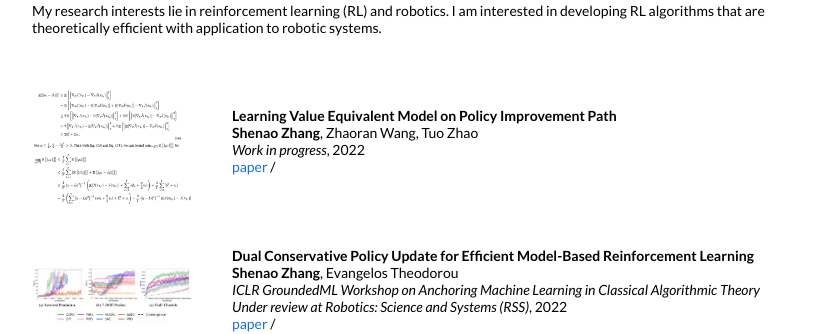
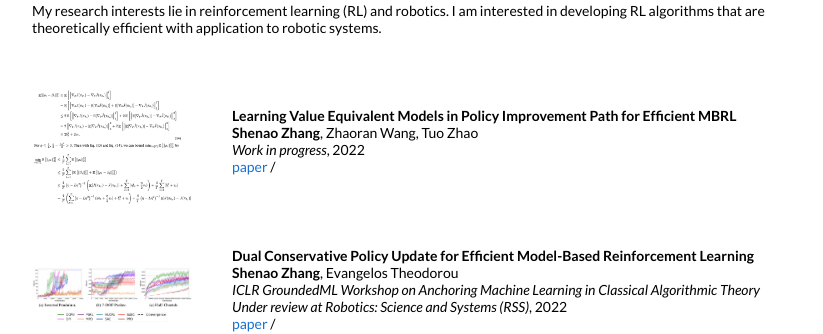
Before and after one commit to shenao-zhang/shenao-zhang.github.io, a Jekyll site: the page built from _posts/2021-12-02-mbpg.markdown, in a window 1280 px wide. Shown: the part 369-703 px from the top of the page, without its empty margins (228-1051 px from the left). Built offline with Jekyll 4.4.1, drawn with Linux system fonts in a browser that asks for light colours.

Commit message:
Update 2021-12-02-mbpg.markdown

```diff
--- a/_posts/2021-12-02-mbpg.markdown
+++ b/_posts/2021-12-02-mbpg.markdown
@@ -1,6 +1,6 @@
 ---
 layout: post
-title:  "Learning Value Equivalent Model on Policy Improvement Path"
+title:  "Learning Value Equivalent Models in Policy Improvement Path for Efficient MBRL"
 date:   2022-03-08 21:12:53 +00:00
 image: /images/mbpg21.jpg
 categories: research
```
